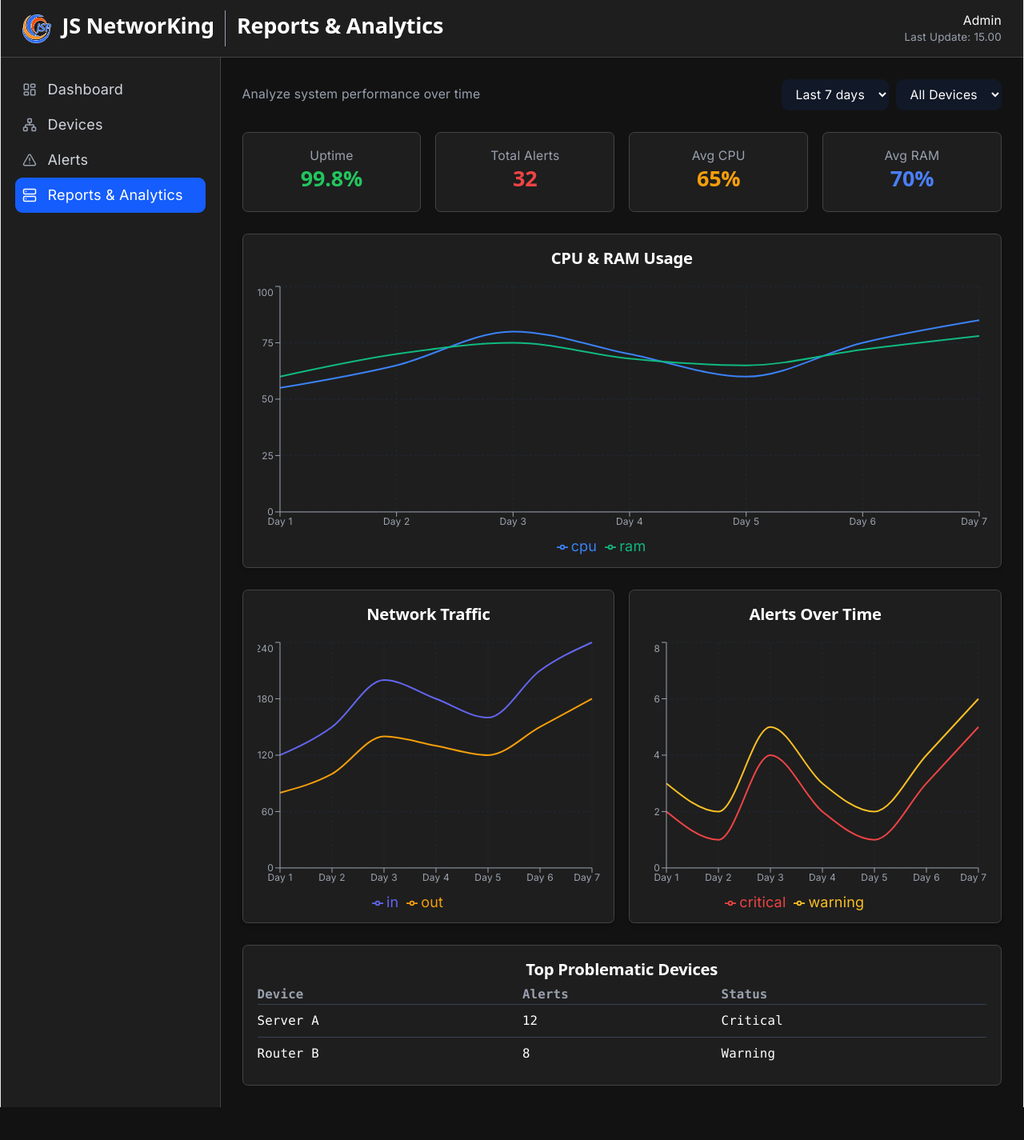
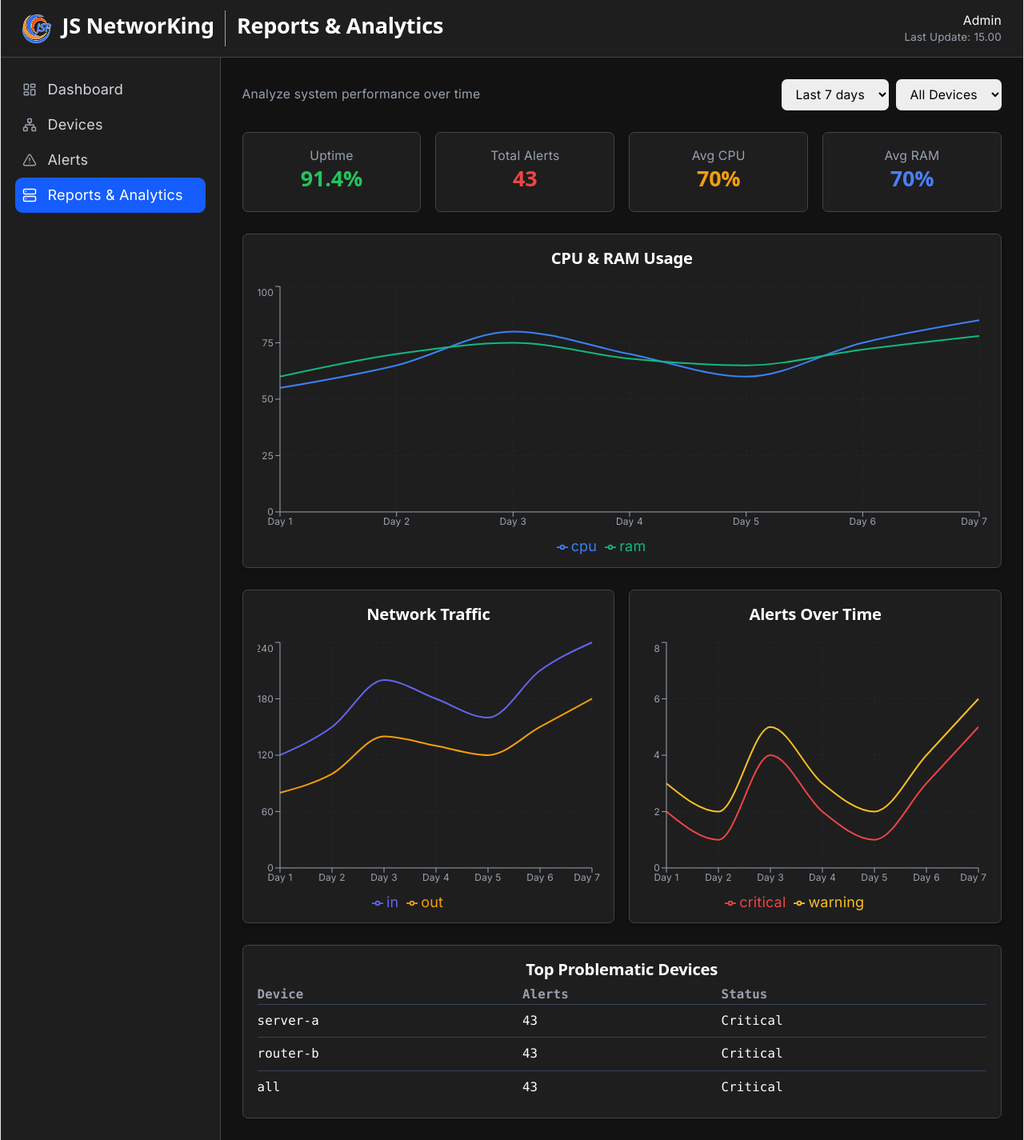
Before and after one commit to asano225/my-dashboard, a React (Vite) app: page /reports in a window 1280 px wide. Shown: the whole page at 80% size. Before the commit the page ends 1384 px from the top, so only its background shows below. Built offline with nearby package versions, Linux system fonts and the light colour scheme.

Commit message:
Empty State di Device Tabe

```diff
--- a/src/components/Device/DeviceTable.jsx
+++ b/src/components/Device/DeviceTable.jsx
@@ -1,21 +1,35 @@
 import { useNavigate } from "react-router-dom";
 import { getSeverityColor } from "../../data/dummyDevice";
+import EmptyState from "../EmptyState/EmptyState";
+import LoadingState from "../EmptyState/LoadingState";
+import ErrorState from "../EmptyState/ErrorState";
 
-export default function DeviceTable({ data, onDelete }) {
+export default function DeviceTable({ data, onDelete, loading, error }) {
   const navigate = useNavigate();
-  console.log("DATA DI TABLE:", data);
+
+  if (loading) return <LoadingState />;
+
+  if (error) return <ErrorState message="Failed to load devices" />;
+
+  if (!data || data.length === 0)
+    return (
+      <EmptyState
+        title="No devices found"
+        description="Try adding a new device"
+      />
+    );
 
   return (
-    <div className="bg-[#1e1e1e] rounded-lg border border-[#444] overflow-hidden">
-      <table className="font-mono w-full text-left">
-        <thead className="bg-[#2a2a2a] text-gray-400 text-xs">
-          <tr>
+    <div className="bg-[#1f1f1f] rounded-md p-4 min-h-50">
+      <table className="w-full text-sm text-gray-300">
+        <thead>
+          <tr className="text-left border-b border-[#333]">
             <th className="p-2">Host</th>
             <th className="p-2">Device</th>
             <th className="p-2">IP Address</th>
             <th className="p-2">Group</th>
             <th className="p-2">Severity</th>
-            <th className="p-2">Problem</th>
+            <th className="p-2 text-center">Problem</th>
             <th className="p-2">Status</th>
             <th className="p-2">Actions</th>
           </tr>
@@ -29,15 +43,20 @@ export default function DeviceTable({ data, onDelete }) {
             >
               <td
                 onClick={() => navigate(`/devices/${item.id}`)}
-                className="p-2 cursor-pointer text-blue-400 hover:underline transition active:scale-[0.99]"
-              >{item.host}</td>
+                className="p-2 cursor-pointer text-blue-400 hover:underline"
+              >
+                {item.host}
+              </td>
+
               <td className="p-2">{item.dev}</td>
               <td className="p-2">{item.ip}</td>
               <td className="p-2">{item.group}</td>
 
               <td className="p-2 flex items-center gap-2">
                 <span
-                  className={`w-2 h-2 rounded-full ${getSeverityColor(item.severity)}`}
+                  className={`w-2 h-2 rounded-full ${getSeverityColor(
+                    item.severity
+                  )}`}
                 />
                 {formatText(item.severity)}
               </td>
@@ -53,9 +72,10 @@ export default function DeviceTable({ data, onDelete }) {
               >
                 {item.status}
               </td>
+
               <td className="p-2">
                 <button
-                  className="btn btn-sm btn-warning me-2 text-purple-400 hover:underline cursor-pointer"
+                  className="text-purple-400 hover:underline"
                   onClick={(e) => {
                     e.stopPropagation();
                     navigate(`/devices/${item.id}/edit`);
@@ -65,7 +85,7 @@ export default function DeviceTable({ data, onDelete }) {
                 </button>
 
                 <button
-                  className="btn btn-sm btn-danger text-yellow-400 hover:underline cursor-pointer"
+                  className="ml-2 text-yellow-400 hover:underline"
                   onClick={(e) => {
                     e.stopPropagation();
                     onDelete(item.id);
--- /dev/null
+++ b/src/components/EmptyState/EmptyState.jsx
@@ -0,0 +1,10 @@
+const EmptyState = ({ title, description }) => {
+  return (
+    <div className="flex flex-col items-center justify-center py-12 text-gray-400">
+      <p className="text-lg font-medium">{title}</p>
+      <p className="text-sm">{description}</p>
+    </div>
+  );
+};
+
+export default EmptyState;
--- /dev/null
+++ b/src/components/EmptyState/ErrorState.jsx
@@ -0,0 +1,9 @@
+const ErrorState = ({ message }) => {
+  return (
+    <div className="text-center py-10 text-red-400">
+      <p>{message || "Something went wrong"}</p>
+    </div>
+  );
+};
+
+export default ErrorState;
--- /dev/null
+++ b/src/components/EmptyState/LoadingState.jsx
@@ -0,0 +1,9 @@
+const LoadingState = () => {
+  return (
+    <div className="flex justify-center py-10">
+      <div className="animate-spin h-6 w-6 border-2 border-blue-500 border-t-transparent rounded-full" />
+    </div>
+  );
+};
+
+export default LoadingState;
--- a/src/components/report/ReportHeader.jsx
+++ b/src/components/report/ReportHeader.jsx
@@ -15,7 +15,7 @@ export default function ReportHeader({
 
       <div className="flex gap-2">
         <select
-          className="bg-[#111827] text-sm px-3 py-2 rounded-lg"
+          className="bg-[#eeeeee] text-sm px-3 py-2 rounded-md text-black"
           value={selectedTime}
           onChange={(e) => setSelectedTime(e.target.value)}
         >
@@ -24,7 +24,7 @@ export default function ReportHeader({
         </select>
 
         <select
-          className="bg-[#111827] text-sm px-3 py-2 rounded-lg"
+          className="bg-[#eeeeee] text-sm px-3 py-2 rounded-md text-black"
           value={selectedDevice}
           onChange={(e) => setSelectedDevice(e.target.value)}
         >
--- a/src/components/report/ReportSummary.jsx
+++ b/src/components/report/ReportSummary.jsx
@@ -1,20 +1,52 @@
 import Card from "../ui/Card";
 
-const data = [
-  { title: "Uptime", value: "99.8%", color: "#22c55e" },
-  { title: "Total Alerts", value: "32", color: "#ef4444" },
-  { title: "Avg CPU", value: "65%", color: "#f59e0b" },
-  { title: "Avg RAM", value: "70%", color: "#4a7ff7" },
-];
+export default function ReportSummary({ data }) {
+  // ⛑️ handle kalau data kosong
+  if (!data) return null;
 
-export default function ReportSummary() {
+  const avgCpu =
+    data.resource.reduce((sum, d) => sum + d.cpu, 0) /
+      data.resource.length || 0;
+
+  const avgRam =
+    data.resource.reduce((sum, d) => sum + d.ram, 0) /
+      data.resource.length || 0;
+
+  const totalAlerts = data.alerts.reduce(
+    (sum, d) => sum + d.critical + d.warning,
+    0
+  );
+
+  const uptime = 100 - totalAlerts * 0.2;
+
+  // ✅ rename biar tidak bentrok
+  const summaryData = [
+    {
+      title: "Uptime",
+      value: `${uptime.toFixed(1)}%`,
+      color: "#22c55e",
+    },
+    {
+      title: "Total Alerts",
+      value: totalAlerts,
+      color: "#ef4444",
+    },
+    {
+      title: "Avg CPU",
+      value: `${avgCpu.toFixed(0)}%`,
+      color: "#f59e0b",
+    },
+    {
+      title: "Avg RAM",
+      value: `${avgRam.toFixed(0)}%`,
+      color: "#4a7ff7",
+    },
+  ];
+
   return (
-    <div className="grid grid-cols-1 md:grid-cols-2 lg:grid-cols-4 gap-4">
-      {data.map((item, index) => (
-        <Card
-          key={index}
-          className="bg-[#1e1e1e] p-4"
-        >
+    <div className="grid grid-cols-4 gap-4">
+      {summaryData.map((item) => (
+        <Card key={item.title}>
           <p className="text-gray-400 text-sm">{item.title}</p>
           <h2
             className="text-2xl font-semibold"
--- a/src/components/report/TopDevice.jsx
+++ b/src/components/report/TopDevice.jsx
@@ -1,11 +1,7 @@
 import Card from "../ui/Card";
 
-const devices = [
-  { name: "Server A", alerts: 12, status: "Critical" },
-  { name: "Router B", alerts: 8, status: "Warning" },
-];
+export default function TopDevices({ devices }) {
 
-export default function TopDevices() {
   return (
     <Card className="p-4">
       <h2 className="text-lg font-semibold mb-4">
@@ -22,8 +18,8 @@ export default function TopDevices() {
         </thead>
 
         <tbody>
-          {devices.map((d, i) => (
-            <tr key={i} className="border-t border-gray-700">
+          {devices.map((d) => (
+            <tr key={d.name} className="border-t border-gray-700">
               <td className="py-2">{d.name}</td>
               <td>{d.alerts}</td>
               <td>{d.status}</td>
--- a/src/pages/Reports.jsx
+++ b/src/pages/Reports.jsx
@@ -15,6 +15,21 @@ export default function Reports() {
     alerts: []
   };
 
+  const topDevices = Object.entries(mockData[selectedTime]).map(
+  ([name, deviceData]) => {
+    const totalAlerts = deviceData.alerts.reduce(
+      (sum, d) => sum + d.critical + d.warning,
+      0
+    );
+
+    return {
+      name,
+      alerts: totalAlerts,
+      status: totalAlerts > 20 ? "Critical" : "Warning"
+    };
+  }
+).sort((a, b) => b.alerts - a.alerts);
+
 
   return (
     <div className="bg-[#121212] p-6 space-y-6 min-h-screen text-white">
@@ -26,7 +41,7 @@ export default function Reports() {
         setSelectedDevice={setSelectedDevice}
       />
 
-      <ReportSummary />
+      <ReportSummary data={ data }/>
 
       <ReportChart
         title="CPU & RAM Usage"
@@ -56,7 +71,7 @@ export default function Reports() {
         />
       </div>
 
-      <TopDevices />
+      <TopDevices devices={topDevices} />
 
     </div>
   );
```
Also changed, not shown: src/pages/Device.jsx (line endings or trailing spaces).
